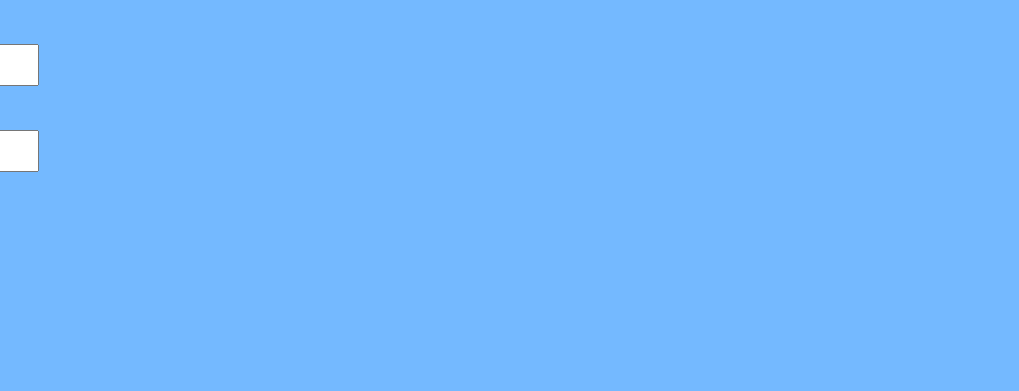
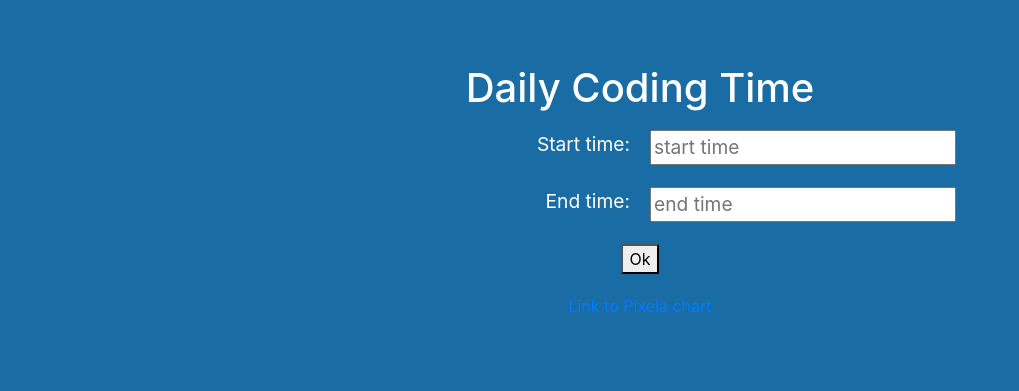
Before and after one commit to mbeazer/Day37-HTML-Requests, a Flask app: page / in a window 1280 px wide. Shown: the top 391 px of the page, without its empty margins (0-1019 px from the left). Run offline with Flask 2, Linux system fonts and the light colour scheme.

Commit message:
Add UI with Bootstrap

```diff
--- /dev/null
+++ b/static/css/styles.css
@@ -0,0 +1,26 @@
+body {
+    padding: 5%;
+    background-color: #196ca4;
+    color: #FFF
+}
+
+.title-text {
+    text-align: center;
+}
+
+.text-label {
+    text-align: right;
+    padding: 10px;
+    font-size: 1.2rem;
+}
+
+.ok-button {
+    text-align: center;
+    padding: 10px;
+}
+
+.time-field {
+    text-align: left;
+    padding: 10px;
+    font-size: 1.2rem;
+}
--- a/templates/index.html
+++ b/templates/index.html
@@ -4,7 +4,7 @@
     <meta charset="UTF-8">
     <title>Coding Time</title>
     <link rel="stylesheet" href="https://cdn.jsdelivr.net/npm/bootstrap@4.5.3/dist/css/bootstrap.min.css" integrity="sha384-TX8t27EcRE3e/ihU7zmQxVncDAy5uIKz4rEkgIXeMed4M0jlfIDPvg6uqKI2xXr2" crossorigin="anonymous">
-    <link rel="stylesheet" href="css/styles.css">
+    <link rel="stylesheet" href="static/css/styles.css">
 
     <link rel="preconnect" href="https://fonts.gstatic.com">
     <link href="https://fonts.googleapis.com/css2?family=Roboto:wght@300&display=swap" rel="stylesheet">
@@ -14,22 +14,40 @@
 </head>
 
 <body>
-    <div class="row">
-        <div class="col-lg-6 FieldLabel">
-            <form action="/" method="post">
-                <label>Start time:</label>
-                <input type="text" placeholder="start time" name="start">
-                <br>
-                <label>End time:</label>
-                <input type="text" placeholder="end time" name="end">
-                <br>
-                <button type="submit">Ok</button>
-                <br>
+    <div class="container title-text">
+        <h1>Daily Coding Time</h1>
+    </div>
+    <div class="container">
+        <form action="/" method="post">
+            <div class="row">
+                <div class="col text-label">
+                    <label>Start time:</label>
+                </div>
+                <div class="col time-field">
+                    <input type="text" placeholder="start time" name="start">
+                </div>
+            </div>
+
+            <div class="row">
+                <div class="col text-label">
+                    <label>End time:</label>
+                </div>
+                <div class="col time-field">
+                    <input type="text" placeholder="end time" name="end">
+                </div>
+            </div>
+            <div class="row">
+                <div class="col-sm ok-button">
+                    <button type="submit">Ok</button>
+                </div>
+            </div>
+        </form>
+        <div class="row">
+            <div class="col-sm ok-button">
                 <a href="https://pixe.la/v1/users/beazer/graphs/graph1.html">Link to Pixela chart</a>
-            </form>
+            </div>
         </div>
+
     </div>
-
-
 </body>
 </html>
```
